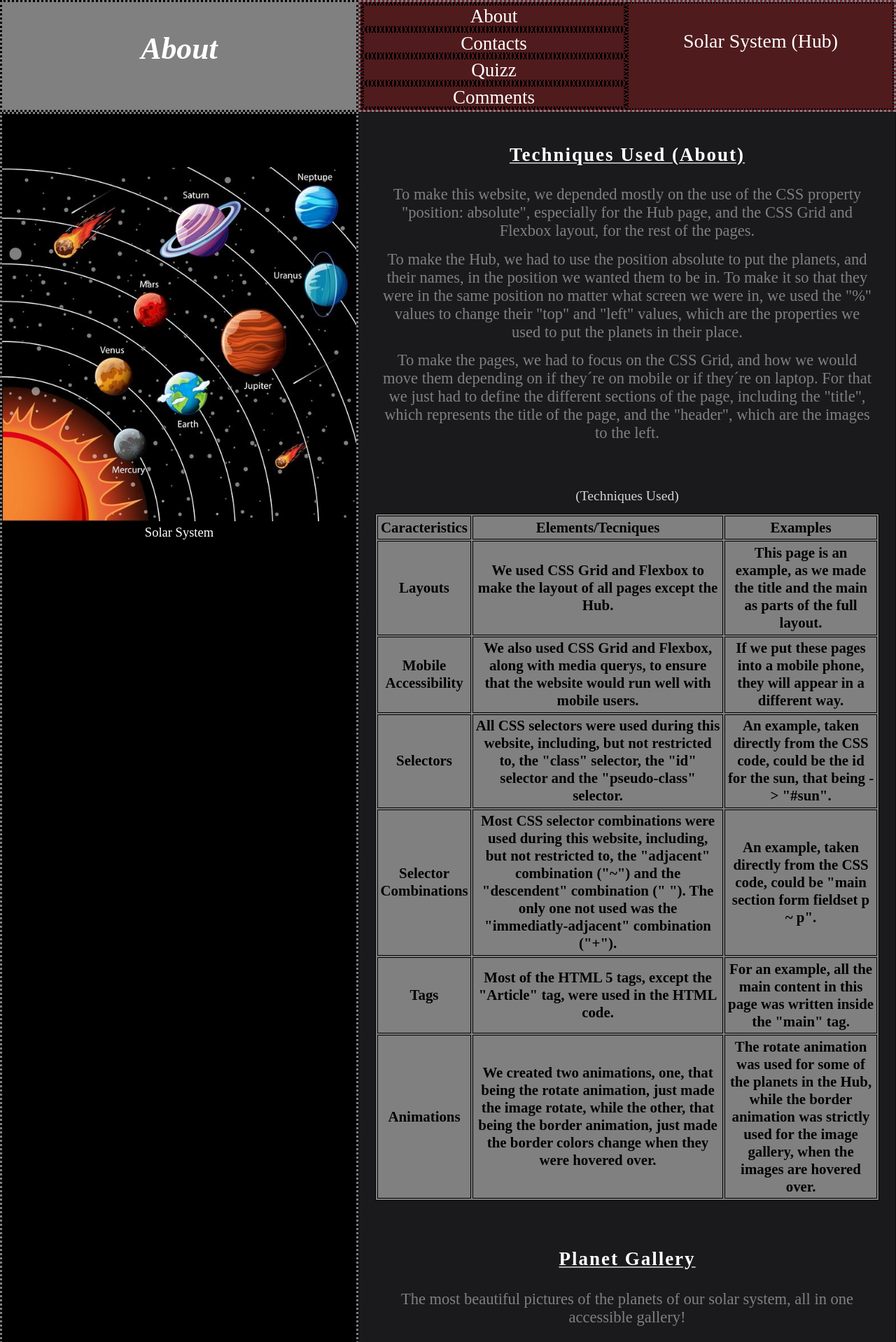
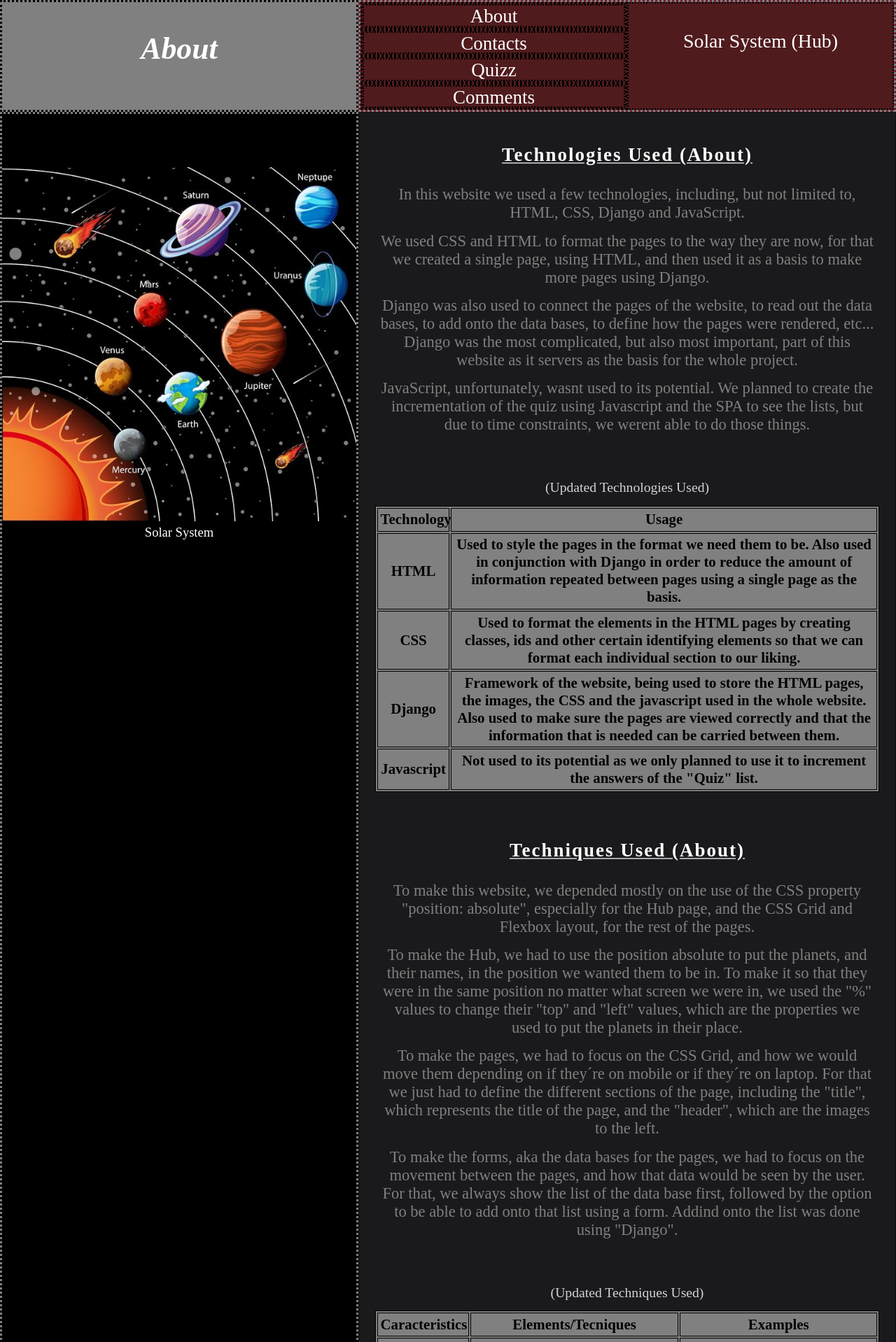
Before and after one commit to Diogo-a21905661/SpaceHub-Django, a Django app: page /about in a window 1280 px wide. Shown: the top 1918 px of the page at 70% size. Run offline with Django 3.2, Linux system fonts and the light colour scheme; lists and menus that the app fills with data are empty; parts of the project's set-up code (start-up, migrations or seed data) failed here and were passed over.

Commit message:
Updated HTML 2

```diff
--- a/project/templates/project/about.html
+++ b/project/templates/project/about.html
@@ -19,14 +19,55 @@
 
 {% block main %}
     <section>
+        <h3>Technologies Used (About)</h3>
+        <p>In this website we used a few technologies, including, but not limited to, HTML, CSS, Django and JavaScript.</p>
+        <p>We used CSS and HTML to format the pages to the way they are now, for that we created a single page, using HTML, and then used it as a basis to make more pages using Django.</p>
+        <p>Django was also used to connect the pages of the website, to read out the data bases, to add onto the data bases, to define how the pages were rendered, etc... Django was the most complicated, but also most important, part of this website as it servers as the basis for the whole project.</p>
+        <p>JavaScript, unfortunately, wasnt used to its potential. We planned to create the incrementation of the quiz using Javascript and the SPA to see the lists, but due to time constraints, we werent able to do those things.</p>
+
+        <center><table summary="Table Of Technologies Used">
+            <caption>
+                (Updated Technologies Used)
+            </caption>
+            <thead>
+                <tr>
+                    <th>Technology</th>
+                    <th>Usage</th>
+                </tr>
+            </thead>
+            <tbody>
+                <tr>
+                    <th>HTML</th>
+                    <th>Used to style the pages in the format we need them to be. Also used in conjunction with Django in order to reduce the amount of information repeated between pages using a single page as the basis.</th>
+                </tr>
+                <tr>
+                    <th>CSS</th>
+                    <th>Used to format the elements in the HTML pages by creating classes, ids and other certain identifying elements so that we can format each individual section to our liking.</th>
+                </tr>
+                <tr>
+                    <th>Django</th>
+                    <th>Framework of the website, being used to store the HTML pages, the images, the CSS and the javascript used in the whole website. Also used to make sure the pages are viewed correctly and that the information that is needed can be carried between them.</th>
+                </tr>
+            </tbody>
+            <tfoot>
+                <tr>
+                    <th>Javascript</th>
+                    <th>Not used to its potential as we only planned to use it to increment the answers of the "Quiz" list.</th>
+                </tr>
+            </tfoot>
+        </table></center>
+    </section>
+
+    <section>
         <h3>Techniques Used (About)</h3>
         <p>To make this website, we depended mostly on the use of the CSS property "position: absolute", especially for the Hub page, and the CSS Grid and Flexbox layout, for the rest of the pages.</p>
         <p>To make the Hub, we had to use the position absolute to put the planets, and their names, in the position we wanted them to be in. To make it so that they were in the same position no matter what screen we were in, we used the "%" values to change their "top" and "left" values, which are the properties we used to put the planets in their place.</p>
         <p>To make the pages, we had to focus on the CSS Grid, and how we would move them depending on if they´re on mobile or if they´re on laptop. For that we just had to define the different sections of the page, including the "title", which represents the title of the page, and the "header", which are the images to the left.</p>
+        <p>To make the forms, aka the data bases for the pages, we had to focus on the movement between the pages, and how that data would be seen by the user. For that, we always show the list of the data base first, followed by the option to be able to add onto that list using a form. Addind onto the list was done using "Django".</p>
 
-        <center><table summary="Table Of Techniques Used" col>
+        <center><table summary="Table Of Techniques Used">
             <caption>
-                (Techniques Used)
+                (Updated Techniques Used)
             </caption>
             <thead>
                 <tr>
@@ -60,6 +101,16 @@
                     <th>Tags</th>
                     <th>Most of the HTML 5 tags, except the "Article" tag, were used in the HTML code.</th>
                     <th>For an example, all the main content in this page was written inside the "main" tag.</th>
+                </tr>
+                <tr>
+                    <th>Django</th>
+                    <th>Used the views and models off of "views.py" and "models.py" such as "User" representing each contact via its variables with the type "models.CharField()".</th>
+                    <th>The model/data base used to hold the contacts inserted has the variable ->  userName = models.CharField("User Name", max_length=40).</th>
+                </tr>
+                <tr>
+                    <th>Javascript</th>
+                    <th>Wasnt used to increment the amount of answers on the list and then show it on the site.</th>
+                    <th>Not used in the website.</th>
                 </tr>
             </tbody>
             <tfoot>
@@ -240,7 +291,7 @@
 
         <figure>
             <img src="{% static 'project/images/treeMap.png' %}" alt="Map of Website" width="75%" height="75%">
-            <figcaption>(Map of the Website)</figcaption>
+            <figcaption>(Updated Map of the Website)</figcaption>
         </figure>
     </section>
 
--- a/project/templates/project/quizView.html
+++ b/project/templates/project/quizView.html
@@ -40,6 +40,6 @@
         </ul>
     </section>
 
-    <a href="{% url 'quizAdd' %}">Add new Answer</a>
+    <a href="{% url 'quizAdd' %}">Answer Quiz</a>
 
 {% endblock %}
```
